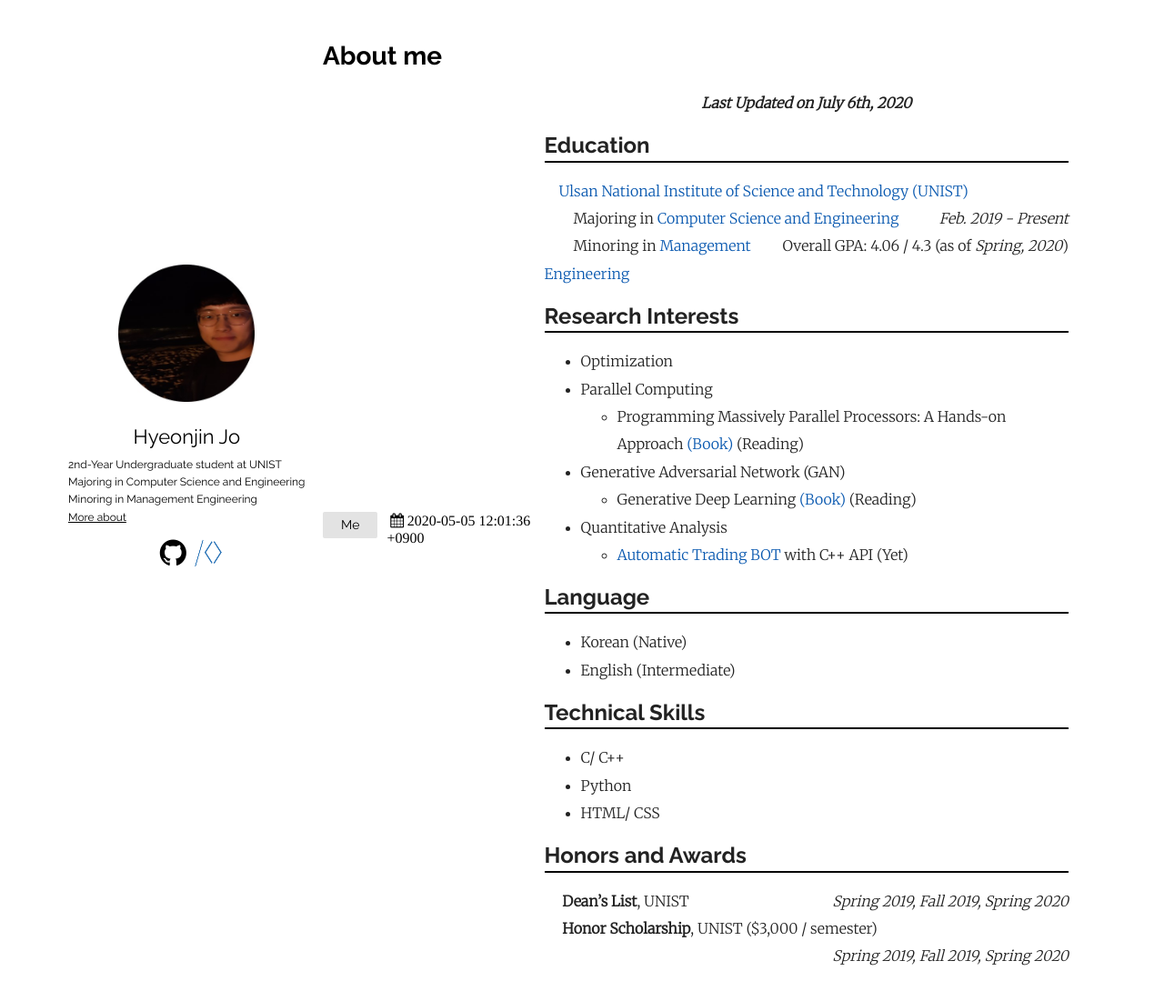
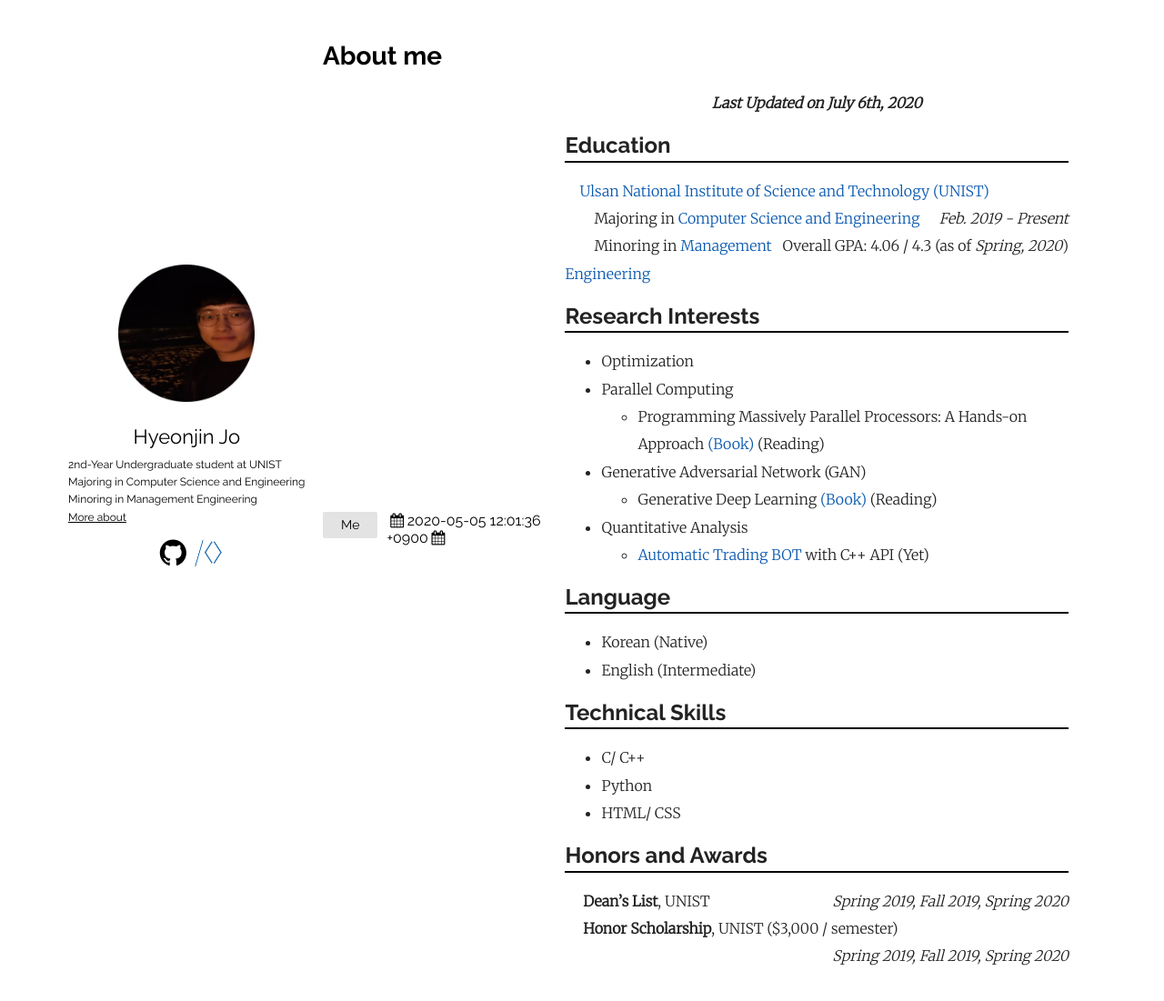
Before and after one commit to thinkin9/test, a Jekyll site: the page built from _posts/2020-05-05-About-me.markdown, in a window 1280 px wide and 1112 px high. Shown: the top 1101 px of the window at 91% size. Built offline with Jekyll 4.4.1, drawn with Linux system fonts in a browser that asks for light colours.

Commit message:
calender

```diff
--- a/_layouts/home.html
+++ b/_layouts/home.html
@@ -29,7 +29,8 @@ layout: default
         {%- endfor -%}
       </ul>
       <div class="post-date" style="color: black;"><i
-        class="icon-calendar"></i>{{ page.fupdate | fupdate: date_format }}{{ page.lupdate | lupdate: date_format }}</div>
+        class="icon-calendar"></i>{{ page.fupdate }}<i
+        class="icon-calendar"></i>{{ page.lupdate }}</div>
     </div>
     <div class="post">
       {%- if site.show_excerpts -%}
--- a/_layouts/post.html
+++ b/_layouts/post.html
@@ -13,7 +13,8 @@ layout: default
       {%- endfor -%}
     </ul>
     <div class="post-date" style="color: black;"><i
-      class="icon-calendar"></i>{{ page.fupdate | fupdate: date_format }}{{ page.lupdate | lupdate: date_format }}</div>
+      class="icon-calendar"></i>{{ page.fupdate }}<i
+      class="icon-calendar"></i>{{ page.lupdate }}</div>
   <div class="post">
     {{ content }}
   </div>
--- a/_sass/plain.scss
+++ b/_sass/plain.scss
@@ -181,7 +181,6 @@ main {
   }
 }
 .post-date {
-  font-family: Times;
   margin-right: 10px;
   color: #555;
   min-width: 150px;
```
